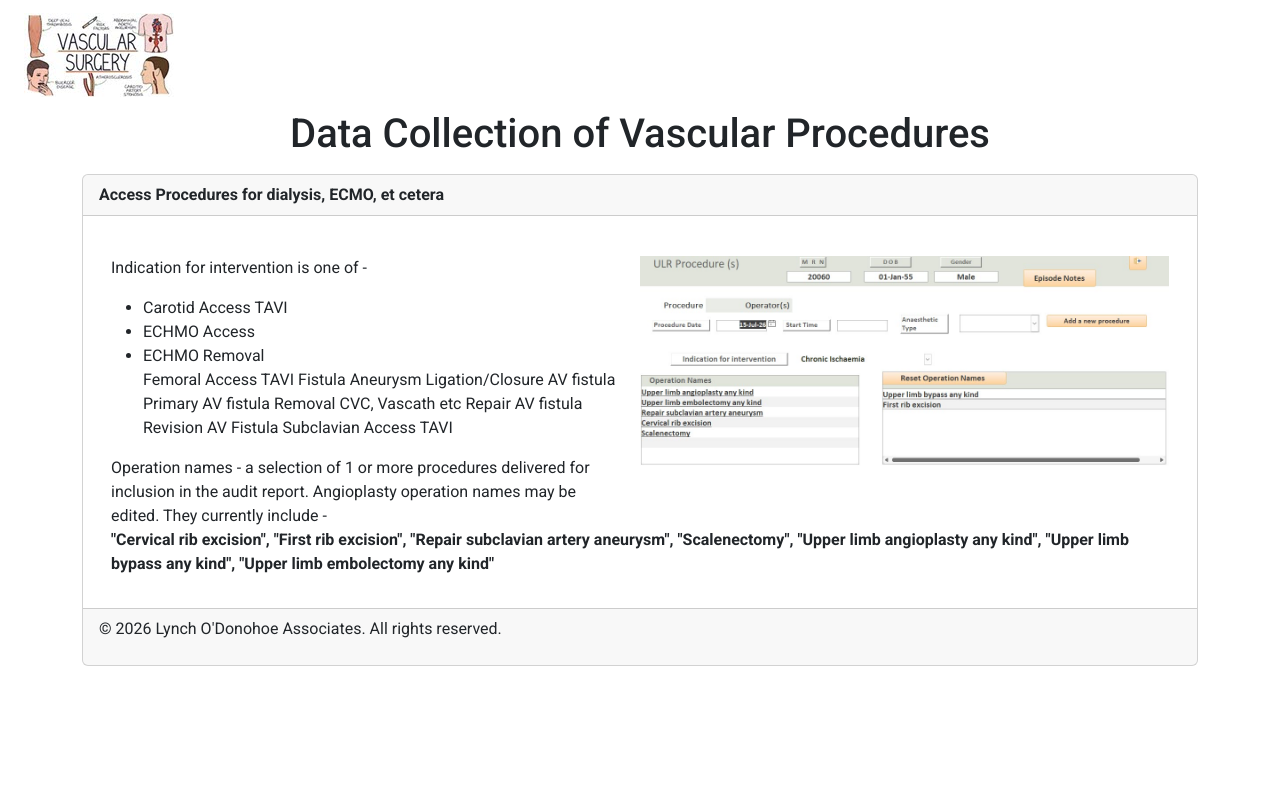
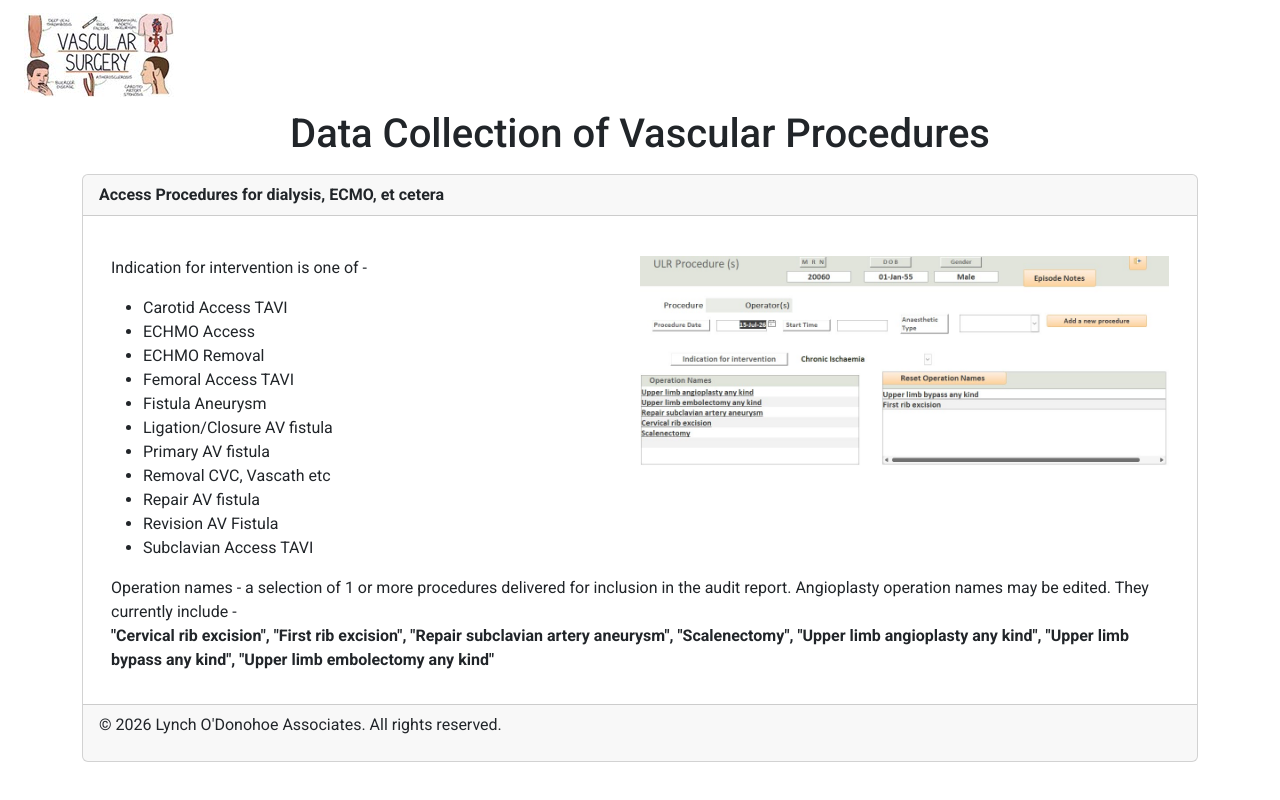
Before and after one commit to eugenejlynch/vascular, a plain HTML site: page data_collection_ACCESS.html in a window 1280 px wide. Drawn offline with nearby package versions, Linux system fonts and the light colour scheme; a web font is replaced by a local one.

Commit message:
Update intervention indications list in HTML

```diff
--- a/data_collection_ACCESS.html
+++ b/data_collection_ACCESS.html
@@ -40,19 +40,17 @@ background-image {  opacity: 0.5;}
 			<img src="https://raw.githubusercontent.com/eugenejlynch/vascular/main/assets/images/url.jpg" class="col-md-6 float-end mb-3 ms-3 img-fluid" alt="Placeholder Image">
 				<p> Indication for intervention is one of  - <br>
 					<ul>
-					<li>Carotid Access TAVI</li>
+						<li>Carotid Access TAVI</li>
 						<li>ECHMO Access</li>
 						<li>ECHMO Removal</li>
-
-
-Femoral Access TAVI
-Fistula Aneurysm
-Ligation/Closure AV fistula
-Primary AV fistula
-Removal CVC, Vascath etc
-Repair AV fistula
-Revision AV Fistula
-Subclavian Access TAVI
+						<li>Femoral Access TAVI</li>
+						<li>Fistula Aneurysm</li>
+						<li>Ligation/Closure AV fistula</li>
+						<li>Primary AV fistula</li>
+						<li>Removal CVC, Vascath etc</li>
+						<li>Repair AV fistula</li>
+						<li>Revision AV Fistula</li>
+						<li>Subclavian Access TAVI</li>
 						</ul>
 		  <p>Operation names - a selection of 1 or more procedures delivered for inclusion in the audit report. Angioplasty operation names may be edited. They currently include -<br>
 			<strong>  "Cervical rib excision", "First rib excision", "Repair subclavian artery aneurysm", "Scalenectomy", "Upper limb angioplasty any kind", "Upper limb bypass any kind", "Upper limb embolectomy any kind"
```
